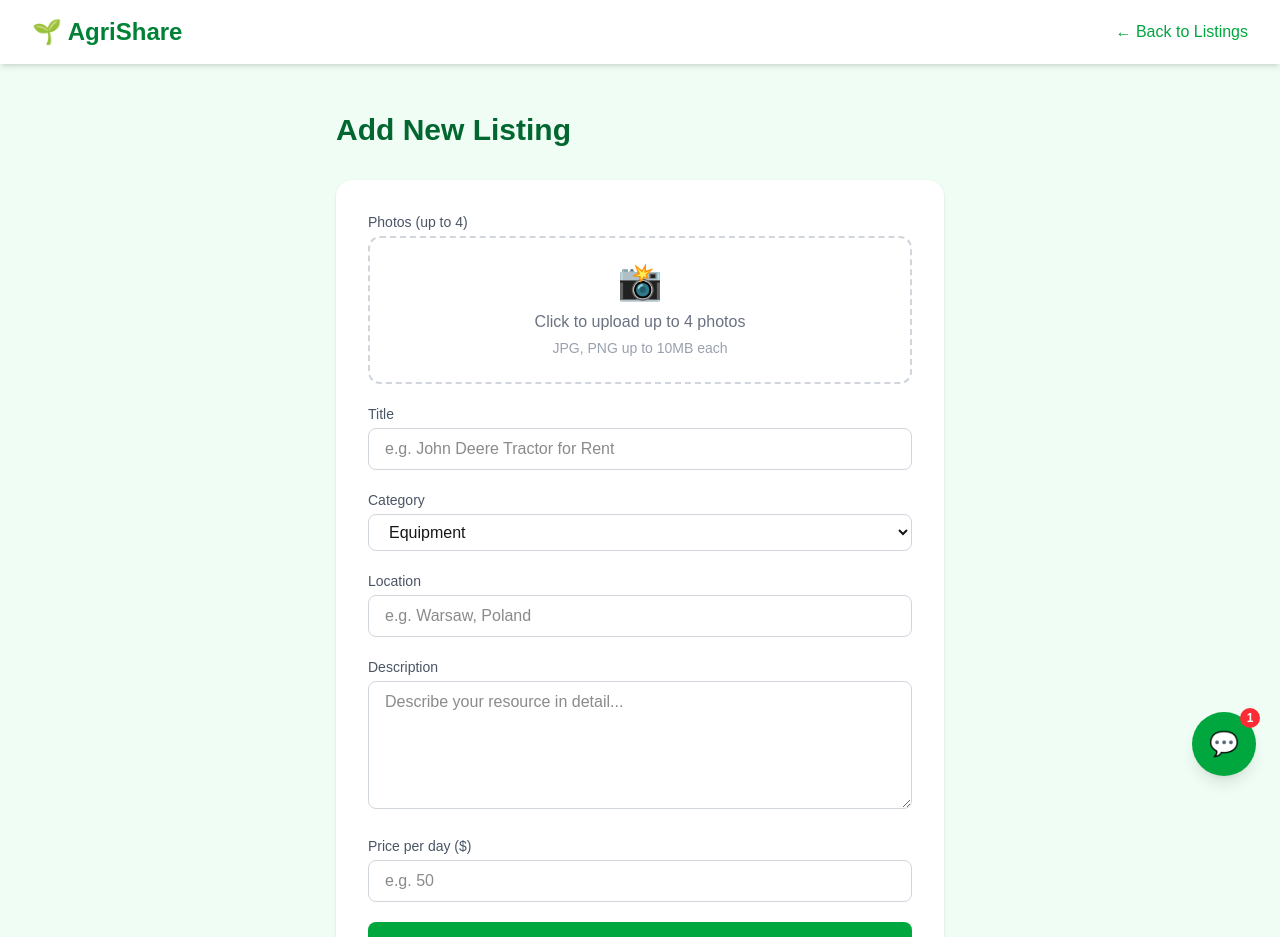
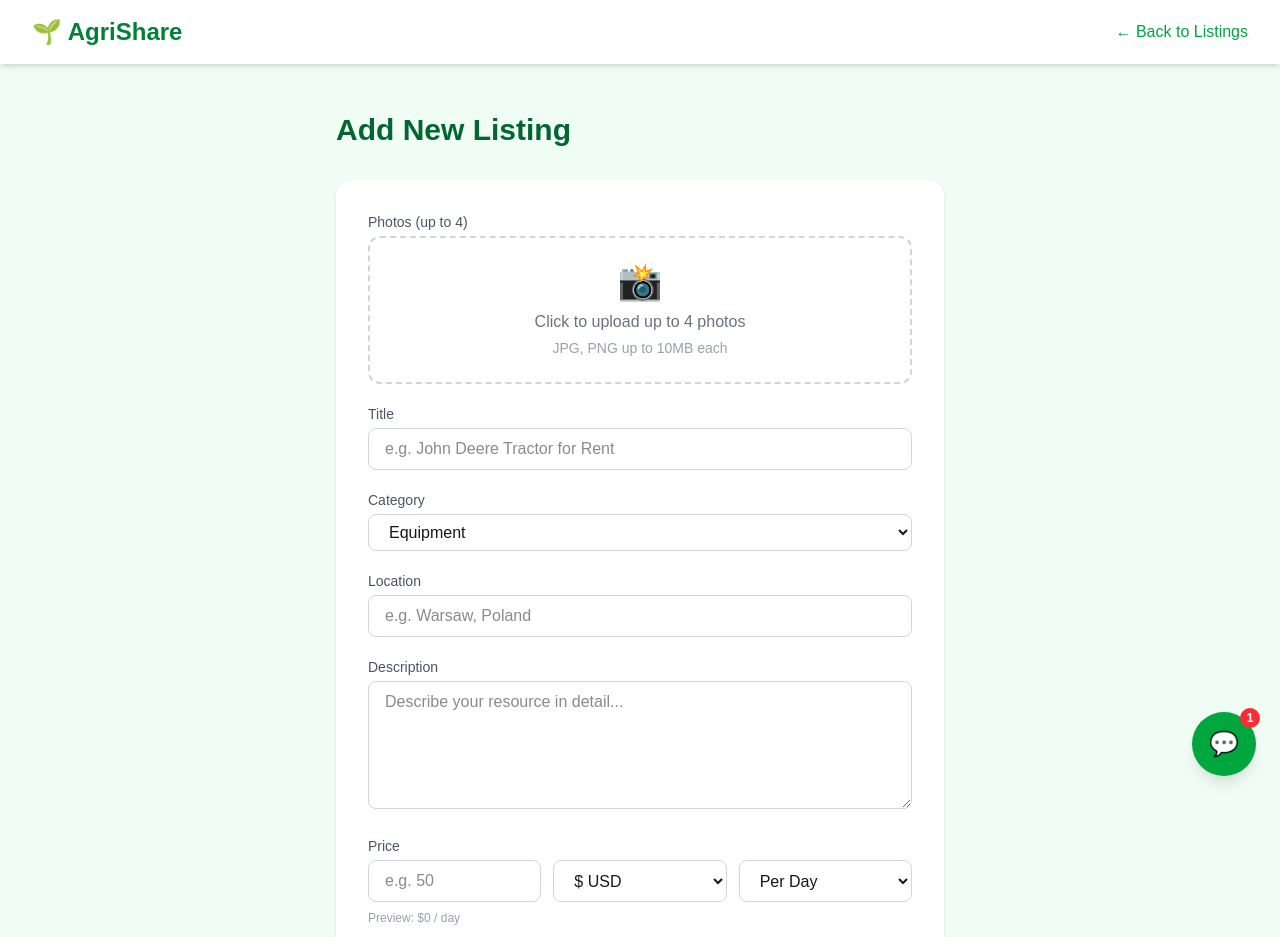
Before and after one commit to lhadjameur/agri-platform, a Next.js app: page /listings/new in a window 1280 px wide. Shown: the top 937 px of the page. Built offline with nearby package versions, Linux system fonts and the light colour scheme.

Commit message:
Add multiple currencies (USD, EUR, PLN) and price periods (day, month, year) to listings

```diff
--- a/src/app/dashboard/page.js
+++ b/src/app/dashboard/page.js
@@ -208,7 +208,10 @@ export default function Dashboard() {
                         <p className="font-medium text-gray-800">{listing.title}</p>
                         <p className="text-gray-400 text-sm">{listing.category}</p>
                       </div>
-                      <span className="text-green-600 font-bold">${listing.price}/day</span>
+                      <span className="text-green-600 font-bold">
+  {listing.currency === 'EUR' ? '€' : listing.currency === 'PLN' ? 'zł' : '$'}
+  {listing.price}/{listing.pricePeriod || 'day'}
+</span>
                     </div>
                   ))}
                 </div>
@@ -299,7 +302,10 @@ export default function Dashboard() {
                       </div>
                       <h4 className="font-bold text-gray-800 mt-2">{listing.title}</h4>
                       <div className="flex justify-between items-center mt-3">
-                        <span className="text-green-600 font-bold">${listing.price}/day</span>
+                        <span className="text-green-600 font-bold">
+  {listing.currency === 'EUR' ? '€' : listing.currency === 'PLN' ? 'zł' : '$'}
+  {listing.price}/{listing.pricePeriod || 'day'}
+</span>
                         <a href={`/listings/${listing.id}`} className="text-green-600 text-sm hover:underline font-medium">View Details →</a>
                       </div>
                     </div>
--- a/src/app/listings/[id]/page.js
+++ b/src/app/listings/[id]/page.js
@@ -174,7 +174,10 @@ export default function ListingDetail() {
           <p className="text-gray-500 mb-6">{listing.description}</p>
           <div className="border-t pt-4 flex justify-between items-center">
             <div>
-              <p className="text-2xl font-bold text-green-700">${listing.price}/day</p>
+              <p className="text-2xl font-bold text-green-700">
+  {listing.currency === 'EUR' ? '€' : listing.currency === 'PLN' ? 'zł' : '$'}
+  {listing.price}/{listing.pricePeriod || 'day'}
+</p>
               {avgRating && (
                 <p className="text-yellow-500 mt-1">⭐ {avgRating} ({reviews.length} reviews)</p>
               )}
--- a/src/app/listings/new/page.js
+++ b/src/app/listings/new/page.js
@@ -1,5 +1,5 @@
 'use client'
-import { useState } from 'react'
+import { useState, useEffect } from 'react'
 import { useRouter } from 'next/navigation'
 
 export default function NewListing() {
@@ -8,6 +8,8 @@ export default function NewListing() {
     title: '',
     description: '',
     price: '',
+    currency: 'USD',
+    pricePeriod: 'day',
     category: 'Equipment',
     location: ''
   })
@@ -15,11 +17,25 @@ export default function NewListing() {
   const [previews, setPreviews] = useState([])
   const [error, setError] = useState('')
   const [loading, setLoading] = useState(false)
+  const [currentUser, setCurrentUser] = useState(null)
+
+  useEffect(() => {
+    const savedUser = localStorage.getItem('user')
+    if (savedUser) {
+      setCurrentUser(JSON.parse(savedUser))
+    }
+  }, [])
 
   const handleImages = (e) => {
     const files = Array.from(e.target.files).slice(0, 4)
     setImages(files)
     setPreviews(files.map(file => URL.createObjectURL(file)))
+  }
+
+  const getCurrencySymbol = (currency) => {
+    if (currency === 'EUR') return '€'
+    if (currency === 'PLN') return 'zł'
+    return '$'
   }
 
   const handleSubmit = async (e) => {
@@ -45,7 +61,7 @@ export default function NewListing() {
         headers: { 'Content-Type': 'application/json' },
         body: JSON.stringify({
           ...form,
-          ownerId: 1,
+          ownerId: currentUser ? Number(currentUser.id) : 1,
           imageUrl: uploadedUrls[0] || null,
           images: uploadedUrls
         })
@@ -157,16 +173,40 @@ export default function NewListing() {
             />
           </div>
 
+          {/* Price, Currency and Period */}
           <div>
-            <label className="text-sm text-gray-600 mb-1 block">Price per day ($)</label>
+            <label className="text-sm text-gray-600 mb-1 block">Price</label>
+            <div className="grid grid-cols-3 gap-3">
               <input
                 type="number"
                 placeholder="e.g. 50"
-              className="w-full border border-gray-300 rounded-lg px-4 py-2 focus:outline-none focus:ring-2 focus:ring-green-400"
+                className="col-span-1 border border-gray-300 rounded-lg px-4 py-2 focus:outline-none focus:ring-2 focus:ring-green-400"
                 value={form.price}
                 onChange={e => setForm({...form, price: e.target.value})}
                 required
               />
+              <select
+                className="border border-gray-300 rounded-lg px-4 py-2 focus:outline-none focus:ring-2 focus:ring-green-400"
+                value={form.currency}
+                onChange={e => setForm({...form, currency: e.target.value})}
+              >
+                <option value="USD">$ USD</option>
+                <option value="EUR">€ EUR</option>
+                <option value="PLN">zł PLN</option>
+              </select>
+              <select
+                className="border border-gray-300 rounded-lg px-4 py-2 focus:outline-none focus:ring-2 focus:ring-green-400"
+                value={form.pricePeriod}
+                onChange={e => setForm({...form, pricePeriod: e.target.value})}
+              >
+                <option value="day">Per Day</option>
+                <option value="month">Per Month</option>
+                <option value="year">Per Year</option>
+              </select>
+            </div>
+            <p className="text-gray-400 text-xs mt-2">
+              Preview: {getCurrencySymbol(form.currency)}{form.price || '0'} / {form.pricePeriod}
+            </p>
           </div>
 
           <button
--- a/src/app/listings/page.js
+++ b/src/app/listings/page.js
@@ -111,7 +111,10 @@ export default function Listings() {
                 <h3 className="text-xl font-bold text-gray-800 mt-3 mb-2">{listing.title}</h3>
                 <p className="text-gray-500 text-sm mb-4 line-clamp-2">{listing.description}</p>
                 <div className="flex justify-between items-center">
-                  <span className="text-green-700 font-bold text-lg">${listing.price}/day</span>
+                  <span className="text-green-700 font-bold text-lg">
+  {listing.currency === 'EUR' ? '€' : listing.currency === 'PLN' ? 'zł' : '$'}
+  {listing.price}/{listing.pricePeriod || 'day'}
+</span>
                   <a href={`/listings/${listing.id}`} className="bg-green-600 text-white px-4 py-2 rounded hover:bg-green-700 text-sm">
                     View Details
                   </a>
```
Also changed, not shown: 1 other file (tests, documents, lock files or other folders). Lines whose indentation alone changed are shown as unchanged.
